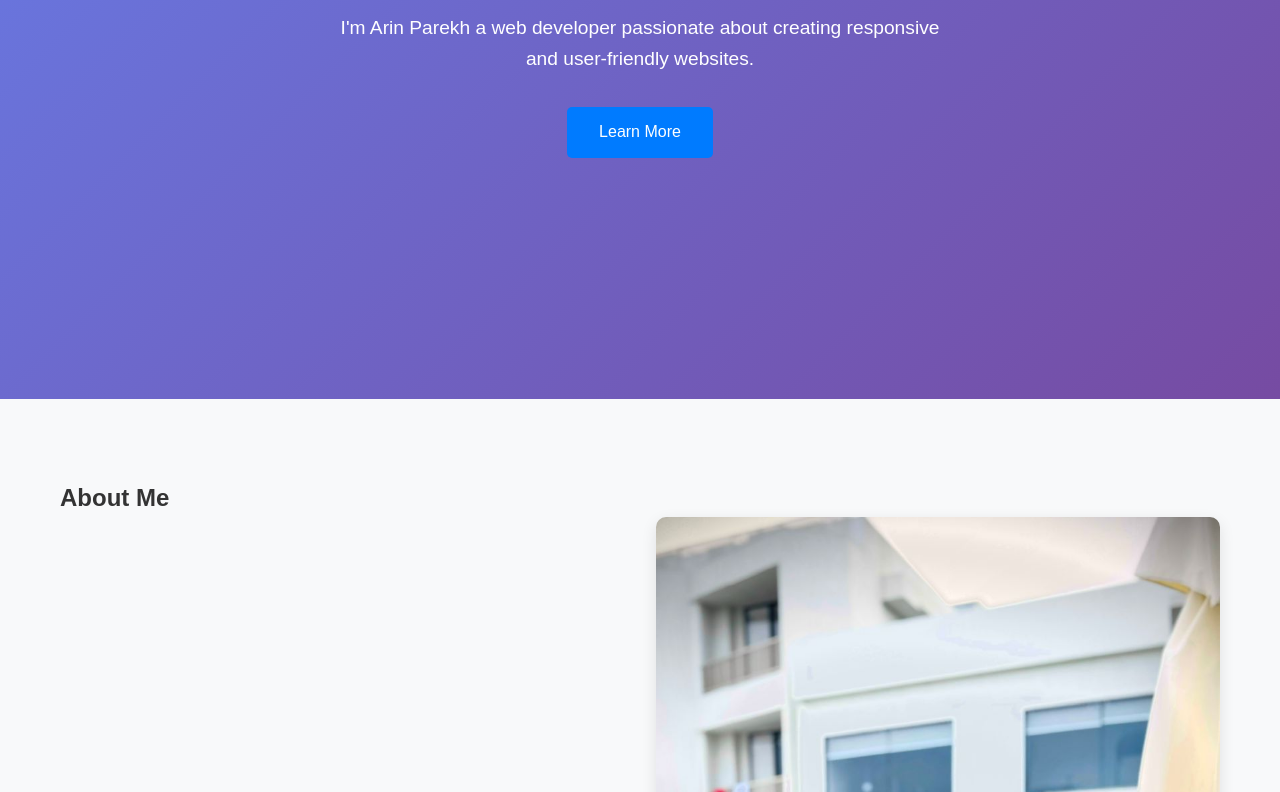
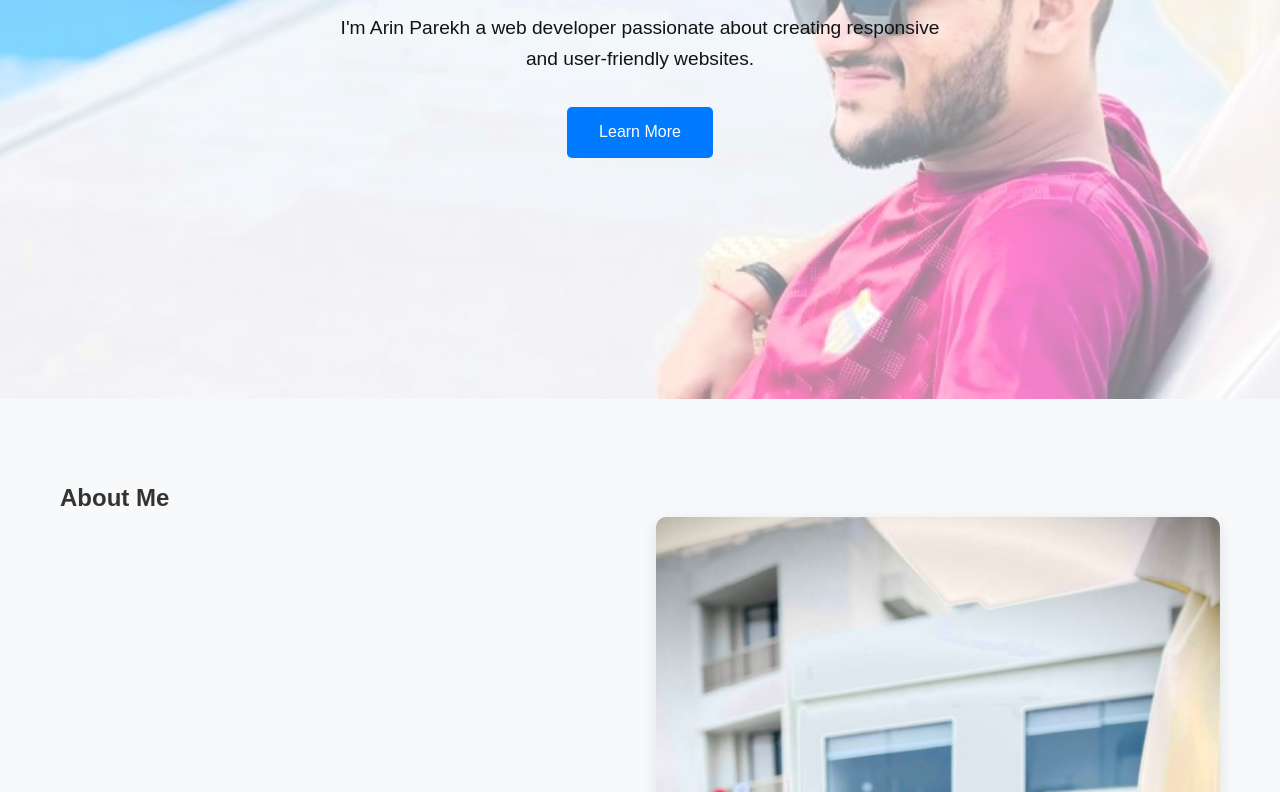
Before and after one commit to arinparekh1232/arin, a plain HTML site: page index.html in a window 1280 px wide. Shown: the part 401-1193 px from the top of the page. Drawn offline with Linux system fonts and the light colour scheme.

Commit message:
styles.css
Updated styles for the hero section and navigation.

```diff
--- a/styles.css
+++ b/styles.css
@@ -84,8 +84,11 @@ header {
     display: flex;
     align-items: center;
     justify-content: center;
-    background: linear-gradient(135deg, #667eea 0%, #764ba2 100%);
-    color: white;
+    background: linear-gradient(rgba(255,255,255,0.5), rgba(255,255,255,0.5)), url('a1.jpeg');
+    background-size: cover;
+    background-position: center;
+    background-repeat: no-repeat;
+    color: rgb(19, 19, 19);
     text-align: center;
     padding-top: 80px;
 }
```
